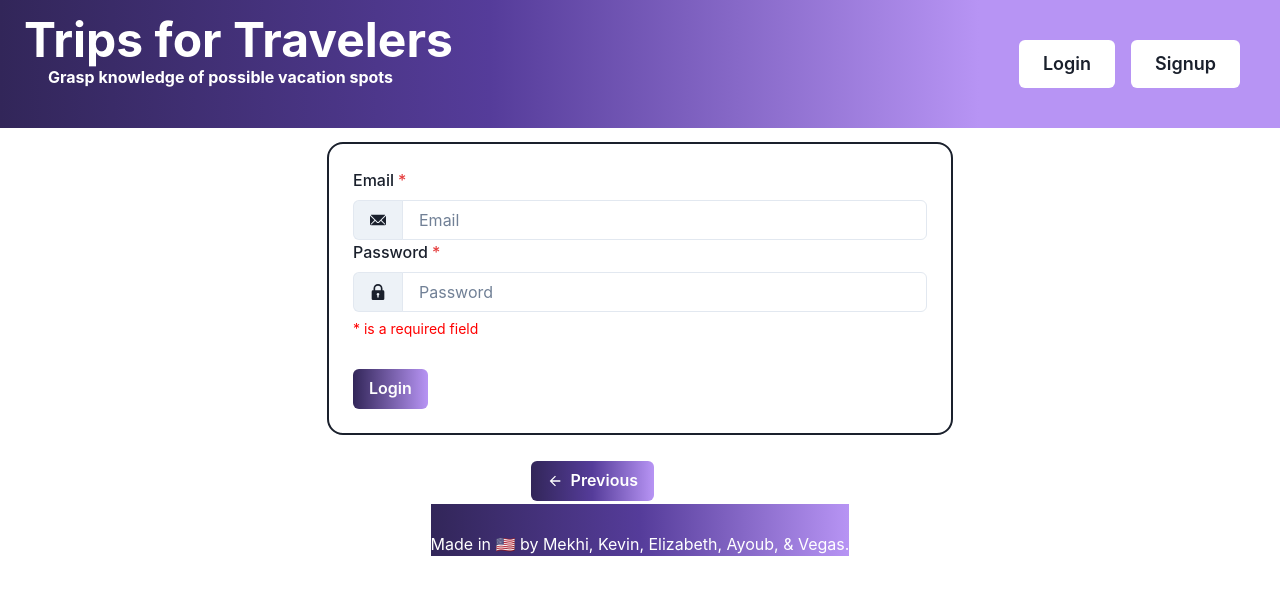
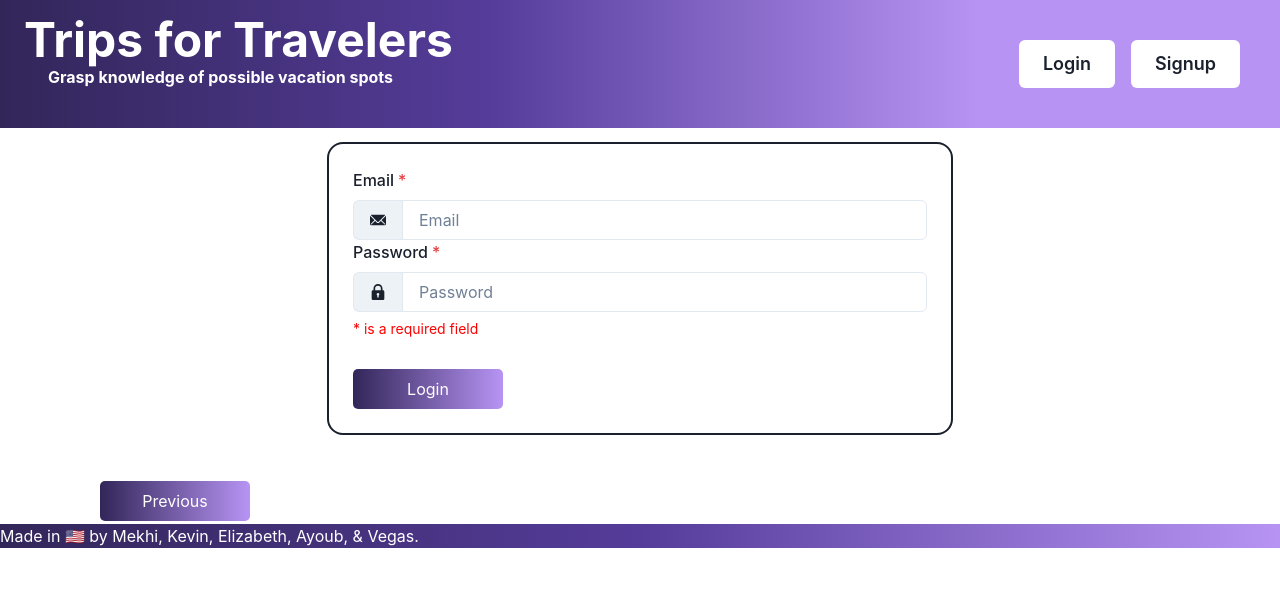
Before and after one commit to saucymj/MERN-BookingApp, a React (Create React App) app in the folder client/: page /login in a window 1280 px wide. Shown: the top 594 px of the page. Built offline with nearby package versions, Linux system fonts and the light colour scheme.

Commit message:
Added more styling and updated README with Powerpoint.

```diff
--- a/client/src/App.css
+++ b/client/src/App.css
@@ -1,7 +1,3 @@
-.App {
-  text-align: center;
-}
-
 .App-logo {
   height: 40vmin;
   pointer-events: none;
--- a/client/src/App.js
+++ b/client/src/App.js
@@ -2,7 +2,7 @@ import React from 'react';
 import { ApolloClient, InMemoryCache, ApolloProvider, createHttpLink } from '@apollo/client';
 import { setContext } from '@apollo/client/link/context';
 import { BrowserRouter as Router, Routes, Route } from 'react-router-dom';
-import { ChakraProvider } from '@chakra-ui/react'
+import { ChakraProvider, Container } from '@chakra-ui/react'
 import './App.css';
 
 import Header from './components/Header';
@@ -34,12 +34,11 @@ const client = new ApolloClient({
 
 function App() {
   return (
-    <ChakraProvider>
+    <ChakraProvider resetCSS="true">
+    <Container maxW="100%" height="100%" p="0">
       <ApolloProvider client={client}>
-      <div className='page-container'></div>
         <Router>
           <Header />
-        <div className="content-wrap">
             <Routes>
                 <Route
                   path="/"
@@ -58,11 +57,10 @@ function App() {
                   element={<SingleBlog />}
                 />
             </Routes>
-        </div>
           <Footer/>
         </Router>
-
       </ApolloProvider>
+    </Container>
     </ChakraProvider>
   );
 }
--- a/client/src/components/Footer/index.js
+++ b/client/src/components/Footer/index.js
@@ -1,23 +1,40 @@
 import React from 'react';
 import { useLocation, useNavigate } from 'react-router-dom';
 import { ArrowBackIcon } from '@chakra-ui/icons';
-import { Button, Flex, Spacer, Box } from '@chakra-ui/react';
+import { Button, Box} from '@chakra-ui/react';
 
 
 const Footer = () => {
   const location = useLocation();
   const navigate = useNavigate();
   return (
-    <Flex flexDirection="column" minHeight="100%" align="center" justify="center" p={3}>
       <div className="">
         {location.pathname !== '/' && (
-        <Button ml={100}  onClick={() => navigate(-1)} leftIcon={<ArrowBackIcon />} bgGradient="linear(to-r, purple.900, purple.700 ,purple.300)" variant='solid' color="white" mb="3px">
-           Previous
-         </Button>
+
+      <Box as='button'
+          type = 'submit'
+          mt={8}
+          ml={100}
+          bgGradient="linear(to-r, purple.900, purple.300)"
+          color="white"
+          width="150px"
+          height="40px"
+          borderRadius="5px"
+          _hover={{
+            bg:"purple.900"
+          }}
+          _active={{
+            bgGradient:"linear(to-r, purple.700, purple.100)"
+          }}
+          onClick={() => navigate(-1)}
+          leftIcon={<ArrowBackIcon />}
+          mb="3px"
+          >
+        Previous
+      </Box>
         )}
-        <Spacer/>
-        <Box w='100%' color="white" bgGradient="linear(to-r, purple.900, purple.700 ,purple.300)" mt="auto" pt={7}>
-          <h4>
+
+        <Box minH="100%" color="white" bgGradient="linear(to-r, purple.900, purple.700 ,purple.300)">
             Made in{' '}
             <span
               className="emoji"
@@ -28,10 +45,9 @@ const Footer = () => {
               🇺🇸
             </span>{' '}
             by Mekhi, Kevin, Elizabeth, Ayoub, & Vegas.
-          </h4>
         </Box>
+
       </div>
-      </Flex>
   );
 };
 
--- a/client/src/pages/Login.js
+++ b/client/src/pages/Login.js
@@ -69,7 +69,24 @@ const Login = (props) => {
                     </InputGroup>
                     <FormHelperText color='red'>* is a required field</FormHelperText>
                     <div>
-                        <Button mt={8} type='submit' bgGradient="linear(to-r, purple.900, purple.300)" color="white">Login</Button>
+                        <Box
+                         as='button'
+                         mt={8}
+                         type='submit'
+                         bgGradient="linear(to-r, purple.900, purple.300)"
+                         color="white"
+                         width="150px"
+                         height="40px"
+                         borderRadius="5px"
+                         _hover={{
+                            bg:"purple.900"
+                         }}
+                         _active={{
+                            bgGradient:"linear(to-r, purple.700, purple.100)"
+                         }}
+                         >
+                            Login
+                        </Box>
                     </div>
                 </FormControl>
                 </Box>
--- a/client/src/pages/Signup.js
+++ b/client/src/pages/Signup.js
@@ -71,7 +71,23 @@ const Signup = () => {
                     </InputGroup>
                     <FormHelperText color='red'>* is a required field</FormHelperText>
                     <div>
-                        <Button mt={8} type='submit' bgGradient="linear(to-r, purple.900, purple.300)" color="white">Signup</Button>
+                        <Box as='button'
+                         type = 'submit'
+                         mt={8}
+                         bgGradient="linear(to-r, purple.900, purple.300)"
+                         color="white"
+                         width="150px"
+                         height="40px"
+                         borderRadius="5px"
+                         _hover={{
+                            bg:"purple.900"
+                         }}
+                         _active={{
+                            bgGradient:"linear(to-r, purple.700, purple.100)"
+                         }}
+                         >
+                            Signup
+                        </Box>
                     </div>
                 </FormControl>
                 </Box>
```
Also changed, not shown: 1 other file (tests, documents, lock files or other folders). Lines whose indentation alone changed are shown as unchanged.
